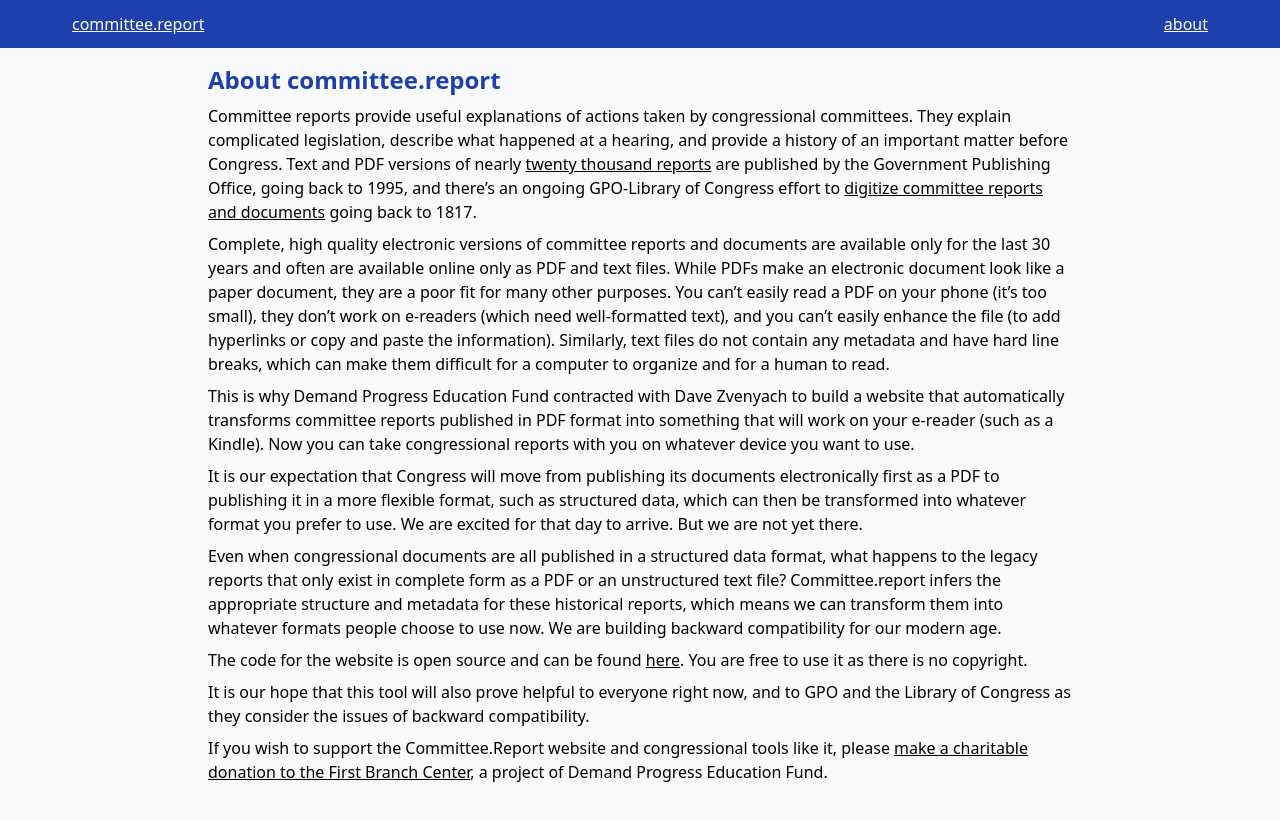
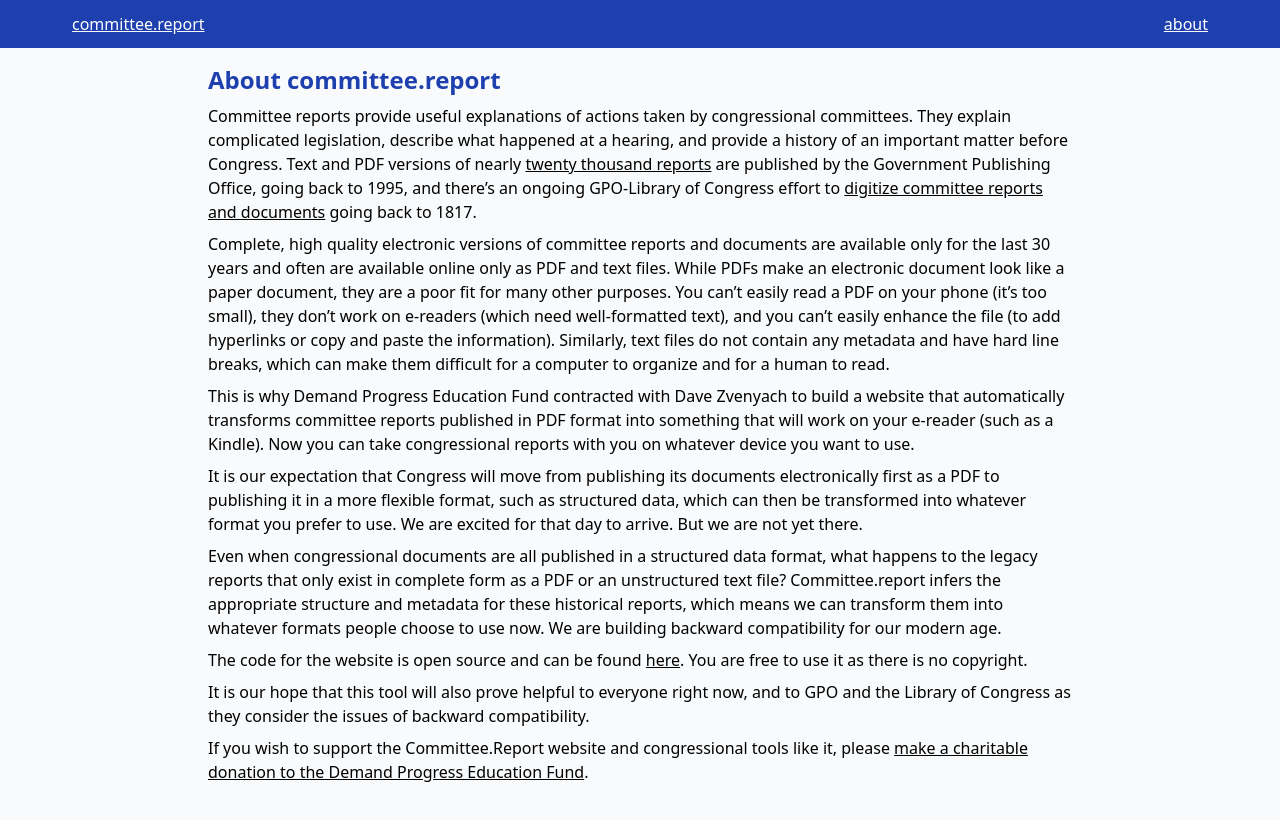
Before and after one commit to vdavez/committee.report, a website built with Parcel: page frontend/about.html in a window 1280 px wide. Built offline with nearby package versions, Linux system fonts and the light colour scheme.

Commit message:
:rocket: Updated the about and add Cloudfront cache invalidation on deploy

```diff
--- a/frontend/about.html
+++ b/frontend/about.html
@@ -27,7 +27,7 @@
 
             <p>It is our hope that this tool will also prove helpful to everyone right now, and to GPO and the Library of Congress as they consider the issues of backward compatibility.</p>
 
-            <p>If you wish to support the Committee.Report website and congressional tools like it, please <a href="https://firstbranchcenter.org/donate/">make a charitable donation to the First Branch Center</a>, a project of Demand Progress Education Fund.</p>
+            <p>If you wish to support the Committee.Report website and congressional tools like it, please <a href="https://demandprogresseducationfund.org/donate/">make a charitable donation to the Demand Progress Education Fund</a>.</p>
         </div>
     </main>
 </body>
```
Also changed, not shown: 1 other file.
